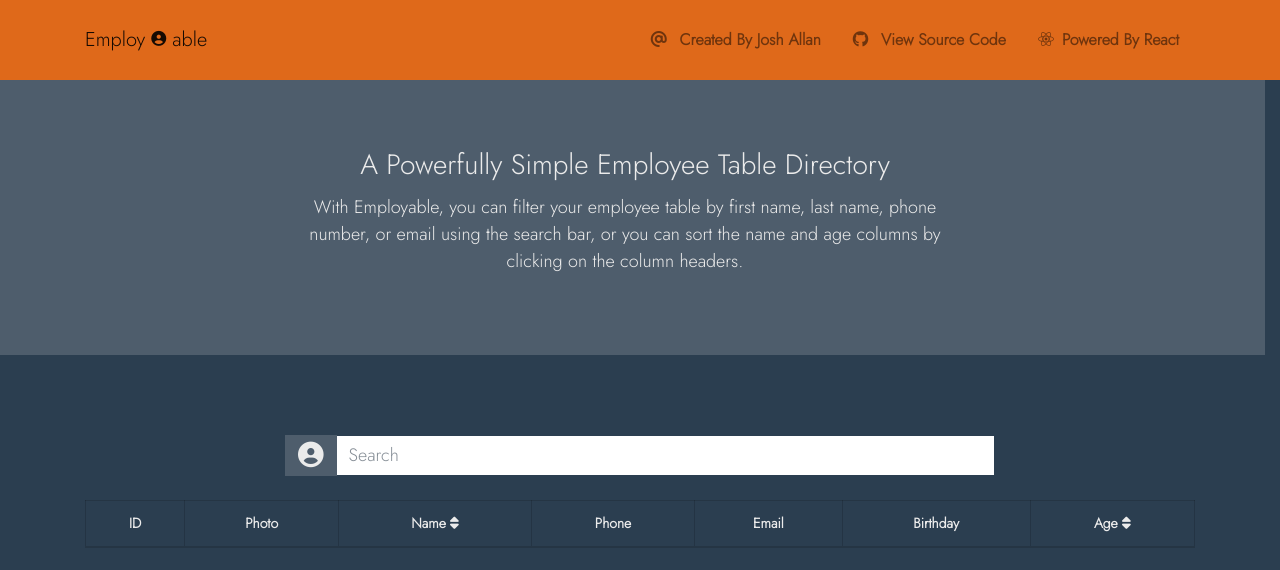
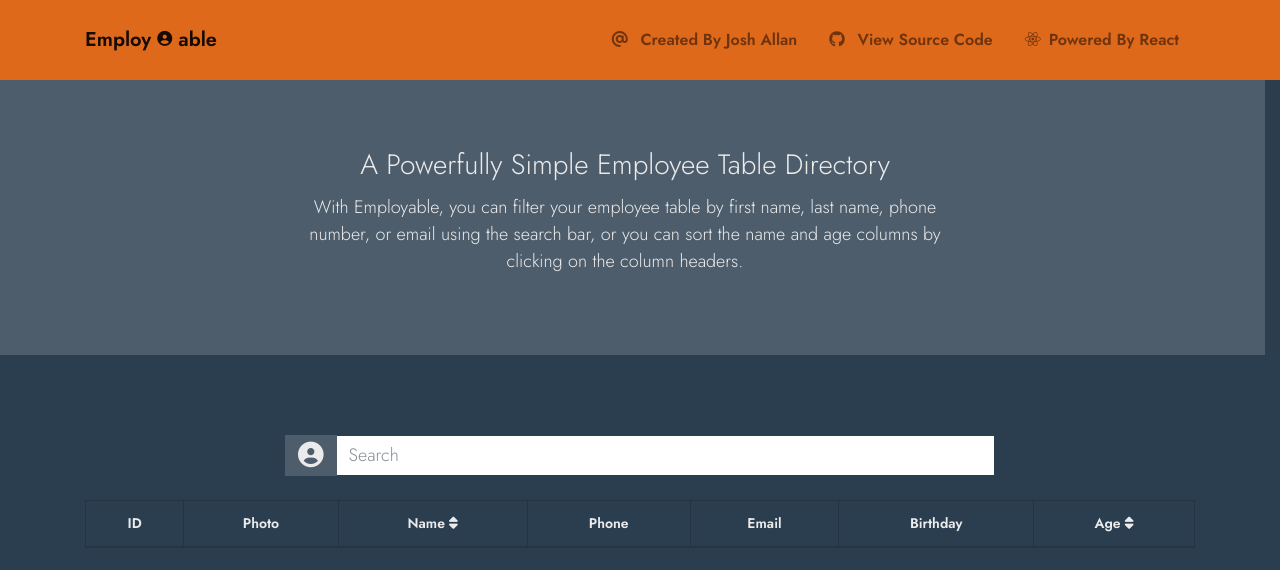
Before and after one commit to jallan07/employable-react-directory, a React (Create React App) app: page / in a window 1280 px wide. Shown: the top 570 px of the page. Built offline with nearby package versions, Linux system fonts and the light colour scheme; no server answers.

Commit message:
Updated font weight for the main navigation.

```diff
--- a/src/App.css
+++ b/src/App.css
@@ -1,4 +1,4 @@
-@import url('https://fonts.googleapis.com/css2?family=Jost:wght@300&display=swap');
+@import url('https://fonts.googleapis.com/css2?family=Jost:wght@300;600&display=swap');
 
 * {
   font-family: 'Jost', sans-serif;
@@ -12,6 +12,9 @@
   height: 40vmin;
   pointer-events: none;
 }
+.navbrand {
+  font-weight: 600;
+}
 
 .navigationbar {
   height: 10vh;
@@ -20,7 +23,6 @@
 .nav-link {
   font-size: 16px;
   font-weight: 600;
-  font-family: 'Jost', sans-serif;
 }
 
 .jumbotron {
--- a/src/components/Header/Navigation.js
+++ b/src/components/Header/Navigation.js
@@ -5,7 +5,7 @@ function Navigation() {
   return (
     <Navbar className="navigationbar" bg="primary" expand="lg">
       <div className="container">
-        <Navbar.Brand href="#home">
+        <Navbar.Brand className="navbrand" href="#home">
           Employ <i class="fas fa-user-circle fa-xs"></i> able
         </Navbar.Brand>
         <Navbar.Toggle aria-controls="basic-navbar-nav" />
```
Also changed, not shown: 1 other file (tests, documents, lock files or other folders).
